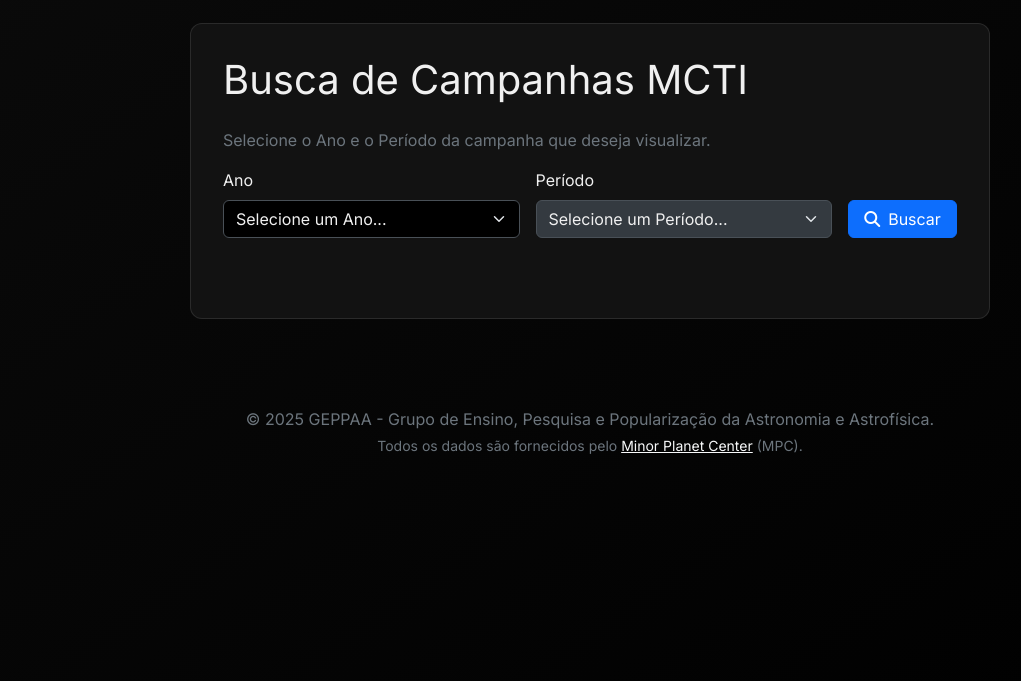
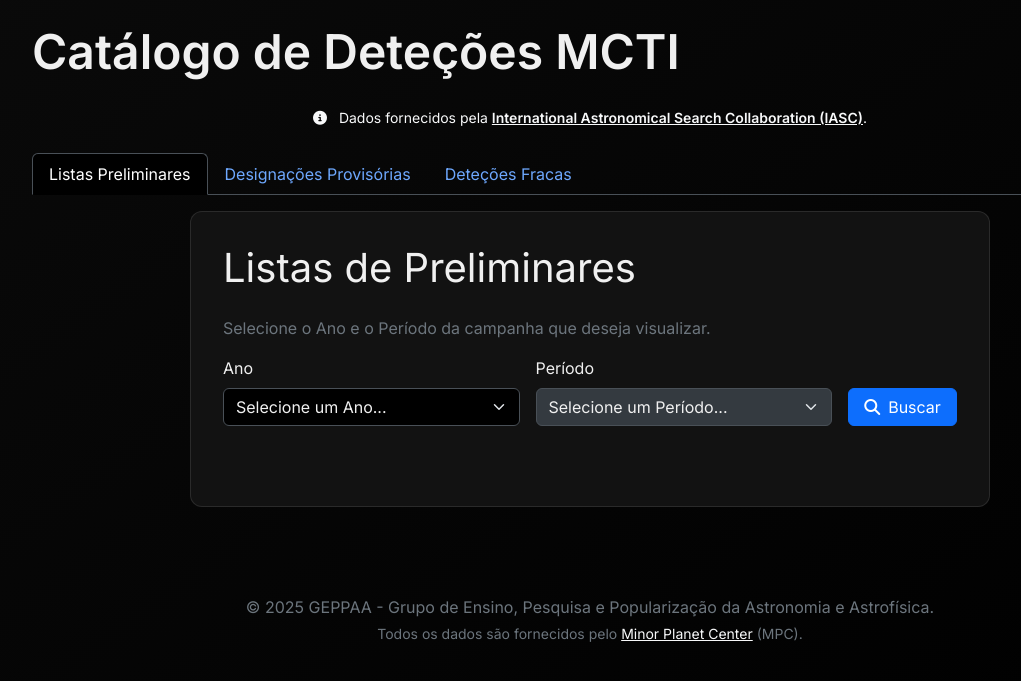
Before and after one commit to Dredroid-Zero/Site_Asteroid_HubGEPPAA, a Flask app: page /deteccoes-mcti in a window 1280 px wide. Shown: the part 57-738 px from the top of the page, without its empty margins (50-1071 px from the left). Run offline with Flask 3, Linux system fonts and the light colour scheme; data that the repository does not hold is empty; some libraries are stand-ins or nearby versions.

Commit message:
Dados MCTI corrigidos

```diff
--- a/static/js/main.js
+++ b/static/js/main.js
@@ -115,7 +115,7 @@ document.addEventListener('DOMContentLoaded', function () {
             }
         }
 
-        // OUVINTE PARA FECHAR POPOVERS NORMAIS
+        // OUVINTE PARA FECHAR POPOVERS NORMAIS - VERSÃO CORRIGIDA
         if (event.target.classList.contains('popover-close-btn')) {
             const popoverEl = event.target.closest('.popover');
             if (popoverEl) {
@@ -123,6 +123,12 @@ document.addEventListener('DOMContentLoaded', function () {
                 if (triggerEl) {
                     const popoverInstance = bootstrap.Popover.getInstance(triggerEl);
                     if (popoverInstance) popoverInstance.hide();
+
+                    // ===== LÓGICA ADICIONADA AQUI =====
+                    // Se o popover fechado for o da 'Busca em Lote', envia um sinal.
+                    if (triggerEl.id === 'identificadores-input') {
+                        document.dispatchEvent(new CustomEvent('tip:multi-search-closed'));
+                    }
                 }
             }
         }
--- a/static/js/mcti_manager.js
+++ b/static/js/mcti_manager.js
@@ -1,4 +1,4 @@
-document.addEventListener('DOMContentLoaded', function () {
+function initializeMctiPage() {
     // --- REFERÊNCIAS AOS ELEMENTOS ---
     const searchForm = document.getElementById('mcti-search-form');
     const resultsCard = document.getElementById('mcti-results-card');
@@ -17,13 +17,21 @@ document.addEventListener('DOMContentLoaded', function () {
     // --- INICIALIZAÇÃO DA PÁGINA ---
     async function initializePage() {
         try {
+            console.log("PASSO A: Iniciando busca por opções de filtro...");
             const response = await fetch('/api/mcti-filter-options');
             if (!response.ok) throw new Error('Falha ao carregar opções de filtro');
 
             allFilterOptions = await response.json();
+
+            // ===== PISTA DE DEPURAÇÃO 1 =====
+            console.log("PASSO B: Opções de filtro carregadas do servidor:", allFilterOptions);
+
             populateAnoDropdown(Object.keys(allFilterOptions));
+            filtroAno.disabled = false; // Ativa o menu de Ano
+
         } catch (error) {
-            console.error("Erro ao inicializar a página:", error);
+            console.error("ERRO ao inicializar a página:", error);
+            filtroAno.innerHTML = '<option selected value="">Erro ao carregar</option>';
             alert("Não foi possível carregar as opções de filtro. Por favor, recarregue a página.");
         }
     }
@@ -36,13 +44,21 @@ document.addEventListener('DOMContentLoaded', function () {
             option.textContent = ano;
             filtroAno.appendChild(option);
         });
+        console.log("PASSO C: Menu de 'Ano' populado com sucesso.");
     }
 
     function updatePeriodoDropdown() {
         const selectedAno = filtroAno.value;
         filtroPeriodo.innerHTML = '<option selected value="">Selecione um Período...</option>';
 
+        // ===== PISTAS DE DEPURAÇÃO 2 =====
+        console.log(`PASSO D: Função 'updatePeriodoDropdown' foi chamada.`);
+        console.log(`PASSO E: Ano selecionado pelo usuário: "${selectedAno}" (tipo: ${typeof selectedAno})`);
+        console.log("PASSO F: Verificando o conteúdo de 'allFilterOptions' neste momento:", allFilterOptions);
+        console.log(`PASSO G: Tentando aceder a allFilterOptions["${selectedAno}"]:`, allFilterOptions[selectedAno]);
+
         if (selectedAno && allFilterOptions[selectedAno]) {
+            console.log("PASSO H: SUCESSO! Dados encontrados para o ano. Populando períodos...");
             const periodosDoAno = allFilterOptions[selectedAno];
             periodosDoAno.forEach(periodo => {
                 const option = document.createElement('option');
@@ -52,6 +68,7 @@ document.addEventListener('DOMContentLoaded', function () {
             });
             filtroPeriodo.disabled = false;
         } else {
+            console.log("PASSO H: FALHA! Nenhum dado encontrado para este ano ou ano não selecionado.");
             filtroPeriodo.disabled = true;
         }
     }
@@ -61,34 +78,28 @@ document.addEventListener('DOMContentLoaded', function () {
     searchForm.addEventListener('submit', performInitialSearch);
     keywordInput.addEventListener('input', filterTableByKeyword);
 
-    // --- FUNÇÕES PRINCIPAIS ---
+    // --- FUNÇÕES PRINCIPAIS (código omitido, continua igual) ---
     async function performInitialSearch(event) {
         event.preventDefault();
         const ano = filtroAno.value;
         const periodo = filtroPeriodo.value;
-
         if (!ano || !periodo) {
             alert('Por favor, selecione um Ano e um Período para iniciar a busca.');
             return;
         }
-
         const params = new URLSearchParams({ ano, periodo });
         const url = `/api/search-mcti?${params.toString()}`;
-
         try {
             resultsCard.classList.add('d-none');
             const response = await fetch(url);
             if (!response.ok) throw new Error('Erro ao buscar dados da campanha');
-
             fullCampaignData = await response.json();
             renderTable(fullCampaignData);
-
         } catch (error) {
             console.error("Erro na busca inicial:", error);
             alert("Ocorreu um erro ao buscar os dados da campanha.");
         }
     }
-
     function filterTableByKeyword() {
         const searchTerm = keywordInput.value.toLowerCase();
         const filteredData = fullCampaignData.filter(row => {
@@ -96,36 +107,25 @@ document.addEventListener('DOMContentLoaded', function () {
         });
         renderTable(filteredData, false);
     }
-
-    // FUNÇÃO ATUALIZADA com a ordem de colunas personalizada
     function renderTable(data, isNewSearch = true) {
         tableBody.innerHTML = '';
         resultsCard.classList.remove('d-none');
         resultsCount.textContent = `${data.length} de ${fullCampaignData.length} encontrado(s)`;
-
         if (isNewSearch) {
             keywordInput.value = '';
             tableHead.innerHTML = '';
         }
-
-        // Define a ordem exata das colunas a serem exibidas
         const columnOrder = ['Ano', 'Periodo', 'Objeto', 'Linked', 'Observadores', 'Equipe', 'Data', 'Localizacao'];
-
         if (data.length === 0) {
-            // Se não houver dados, garante que o cabeçalho não seja mostrado
             tableHead.innerHTML = '';
             emptyMessage.classList.remove('d-none');
             document.querySelector('#mcti-results-card .table-responsive').classList.add('d-none');
             return;
         }
-
         emptyMessage.classList.add('d-none');
         document.querySelector('#mcti-results-card .table-responsive').classList.remove('d-none');
-
-        // Cria o cabeçalho da tabela apenas se for uma nova busca
         if (isNewSearch && data.length > 0) {
             const trHead = document.createElement('tr');
-            // Itera sobre a nossa lista ordenada para criar os cabeçalhos
             columnOrder.forEach(headerText => {
                 const th = document.createElement('th');
                 th.textContent = headerText;
@@ -133,11 +133,8 @@ document.addEventListener('DOMContentLoaded', function () {
             });
             tableHead.appendChild(trHead);
         }
-
-        // Preenche o corpo da tabela com os dados
         data.forEach(row => {
             const trBody = document.createElement('tr');
-            // Itera sobre a nossa lista ordenada para garantir a ordem das células
             columnOrder.forEach(headerText => {
                 const td = document.createElement('td');
                 td.textContent = row[headerText] || '-';
@@ -148,4 +145,6 @@ document.addEventListener('DOMContentLoaded', function () {
     }
 
     initializePage();
-});
+}
+
+window.pageInitializers.push(initializeMctiPage);
--- a/templates/mcti.html
+++ b/templates/mcti.html
@@ -1,17 +1,43 @@
 {% extends "base.html" %}
 
-{% block title %}Detecções MCTI{% endblock %}
+{% block title %}Catálogo de Deteções MCTI{% endblock %}
 
 {% block content %}
-<div class="main-card">
-    <h1 class="display-6 mb-4">Busca de Campanhas MCTI</h1>
+<div class="mb-4">
+    <h1 class="display-5 fw-bold m-0">Catálogo de Deteções MCTI</h1>
+</div>
+
+<div class="text-light text-center mb-4">
+    <small>
+        <i class="fas fa-info-circle me-2"></i>
+        Dados fornecidos pela <a href="https://iasc.cosmosearch.org/" target="_blank" rel="noopener noreferrer" class="link-light fw-bold">International Astronomical Search Collaboration (IASC)</a>.
+    </small>
+</div>
+
+<ul class="nav nav-tabs">
+    <li class="nav-item">
+        <a class="nav-link active" data-bs-toggle="tab" href="#preliminares">Listas Preliminares</a>
+    </li>
+    <li class="nav-item">
+        <a class="nav-link" data-bs-toggle="tab" href="#provisorias">Designações Provisórias</a>
+    </li>
+    <li class="nav-item">
+        <a class="nav-link" data-bs-toggle="tab" href="#fracas">Deteções Fracas</a>
+    </li>
+</ul>
+
+<div class="tab-content">
+
+    <div class="tab-pane fade show active" id="preliminares">
+        <div class="main-card mt-3">
+            <h1 class="display-6 mb-4">Listas de Preliminares</h1>
             <p class="text-secondary">Selecione o Ano e o Período da campanha que deseja visualizar.</p>
 
             <form id="mcti-search-form" class="row g-3 align-items-end mb-5">
                 <div class="col-md-5">
                     <label for="filtro-ano" class="form-label">Ano</label>
-            <select id="filtro-ano" class="form-select">
-                <option selected value="">Selecione um Ano...</option>
+                    <select id="filtro-ano" class="form-select" disabled>
+                        <option selected value="">Carregando Anos...</option>
                     </select>
                 </div>
                 <div class="col-md-5">
@@ -50,8 +76,26 @@
                 <h5 class="text-secondary">Nenhum resultado encontrado para a campanha selecionada.</h5>
             </div>
         </div>
+    </div>
+
+    <div class="tab-pane fade" id="provisorias">
+        <div class="main-card mt-3 text-center">
+            <h4 class="text-info">Em Breve</h4>
+            <p class="text-secondary">Esta área listará os objetos que receberam designações provisórias do Minor Planet Center.</p>
+        </div>
+    </div>
+
+    <div class="tab-pane fade" id="fracas">
+        <div class="main-card mt-3 text-center">
+            <h4 class="text-info">Em Breve</h4>
+            <p class="text-secondary">Esta área listará as deteções consideradas fracas (faint detections) pelo Minor Planet Center.</p>
+        </div>
+    </div>
+
+</div>
 {% endblock %}
 
 {% block scripts %}
+    <script src="{{ url_for('static', filename='js/main.js') }}"></script>
     <script src="{{ url_for('static', filename='js/mcti_manager.js') }}"></script>
 {% endblock %}
```
Also changed, not shown: static/js/search_manager.js (+14 -1 lines), templates/index.html (+10 -4 lines). Lines whose indentation alone changed are shown as unchanged.
